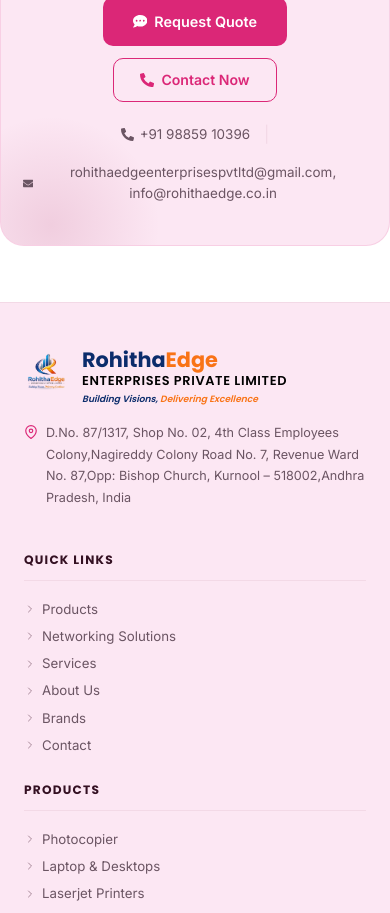
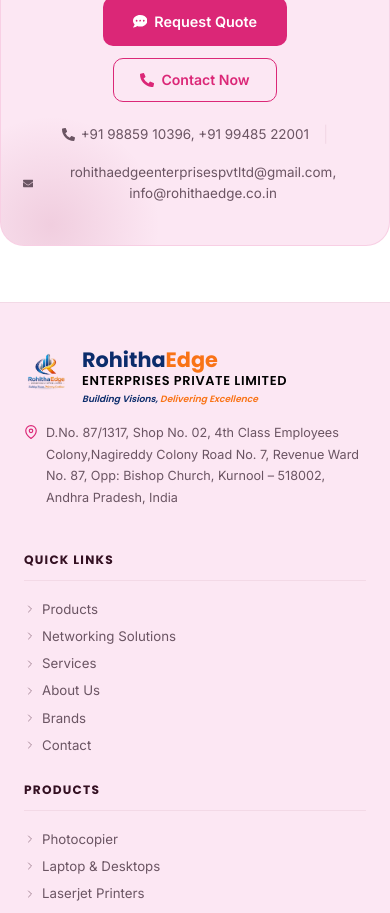
Before and after one commit to anjani-kr-singh-ai/rohitaedge, a React (Create React App) app: page / in a window 390 px wide. Shown: the part 10580-11493 px from the top of the page. Built offline with nearby package versions, Linux system fonts and the light colour scheme; the HTML template or start-up script is replaced by a standard one.

Commit message:
Refresh contact info and address formatting
Adds a secondary phone number to the CTA and navbar utility bar, adds an additional email address in the navbar, and cleans up footer address spacing/punctuation for clearer display.

```diff
--- a/src/components/ContactCTA/ContactCTA.js
+++ b/src/components/ContactCTA/ContactCTA.js
@@ -28,7 +28,7 @@
         <div className="cta-contact-row">
           <a href="tel:+919885910396" className="cta-contact-item">
             <FaPhoneAlt size={13} />
-            +91 98859 10396
+            +91 98859 10396, +91 99485 22001
           </a>
           <span className="cta-sep">|</span>
           <a href="mailto:rohithaedgeenterprisespvtltd@gmail.com" className="cta-contact-item">
--- a/src/components/Footer/Footer.js
+++ b/src/components/Footer/Footer.js
@@ -23,7 +23,7 @@
             <div className="footer-address">
               <div className="footer-address-line">
                 <FiMapPin size={14} />
-                <span>D.No. 87/1317, Shop No. 02, 4th Class Employees Colony,Nagireddy Colony Road No. 7, Revenue Ward No. 87,Opp: Bishop Church, Kurnool – 518002,Andhra Pradesh, India</span>
+                <span>D.No. 87/1317, Shop No. 02, 4th Class Employees Colony,Nagireddy Colony Road No. 7, Revenue Ward No. 87, Opp: Bishop Church, Kurnool – 518002, Andhra Pradesh, India</span>
               </div>
             </div>
           </div>
--- a/src/components/Navbar/Navbar.js
+++ b/src/components/Navbar/Navbar.js
@@ -60,10 +60,10 @@
         <div className="container navbar-utility-inner">
           <div className="utility-left">
             <a href="tel:+919885910396" className="utility-item">
-              <FiPhone size={12} /> +91 98859 10396
+              <FiPhone size={12} /> +91 98859 10396, +91 99485 22001
             </a>
             <a href="mailto:rohithaedgeenterprisespvtltd@gmail.com" className="utility-item">
-              <FiMail size={12} /> rohithaedgeenterprisespvtltd@gmail.com
+              <FiMail size={12} /> rohithaedgeenterprisespvtltd@gmail.com, info@rohithaedge.co.in
             </a>
           </div>
         </div>
```
